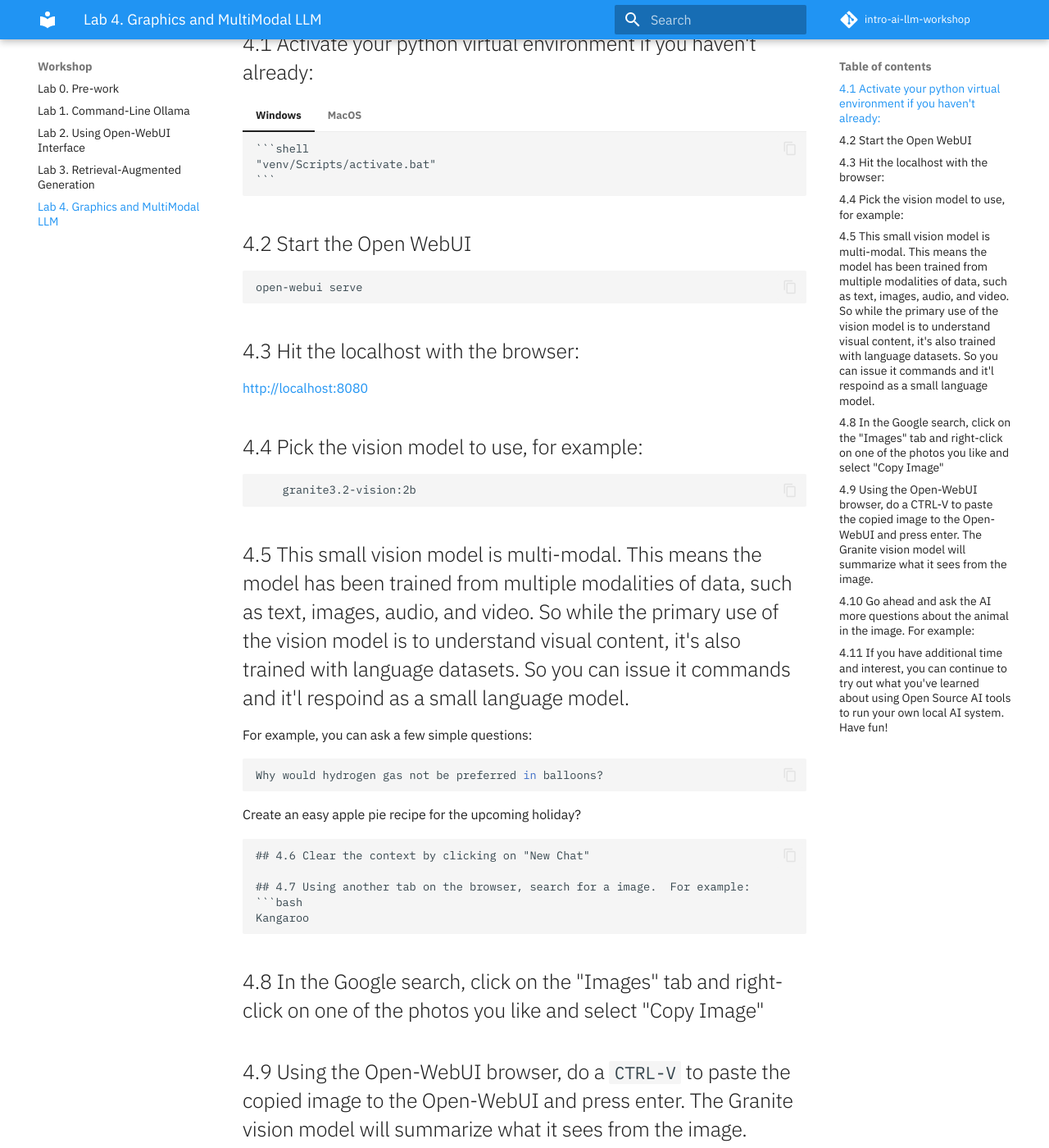
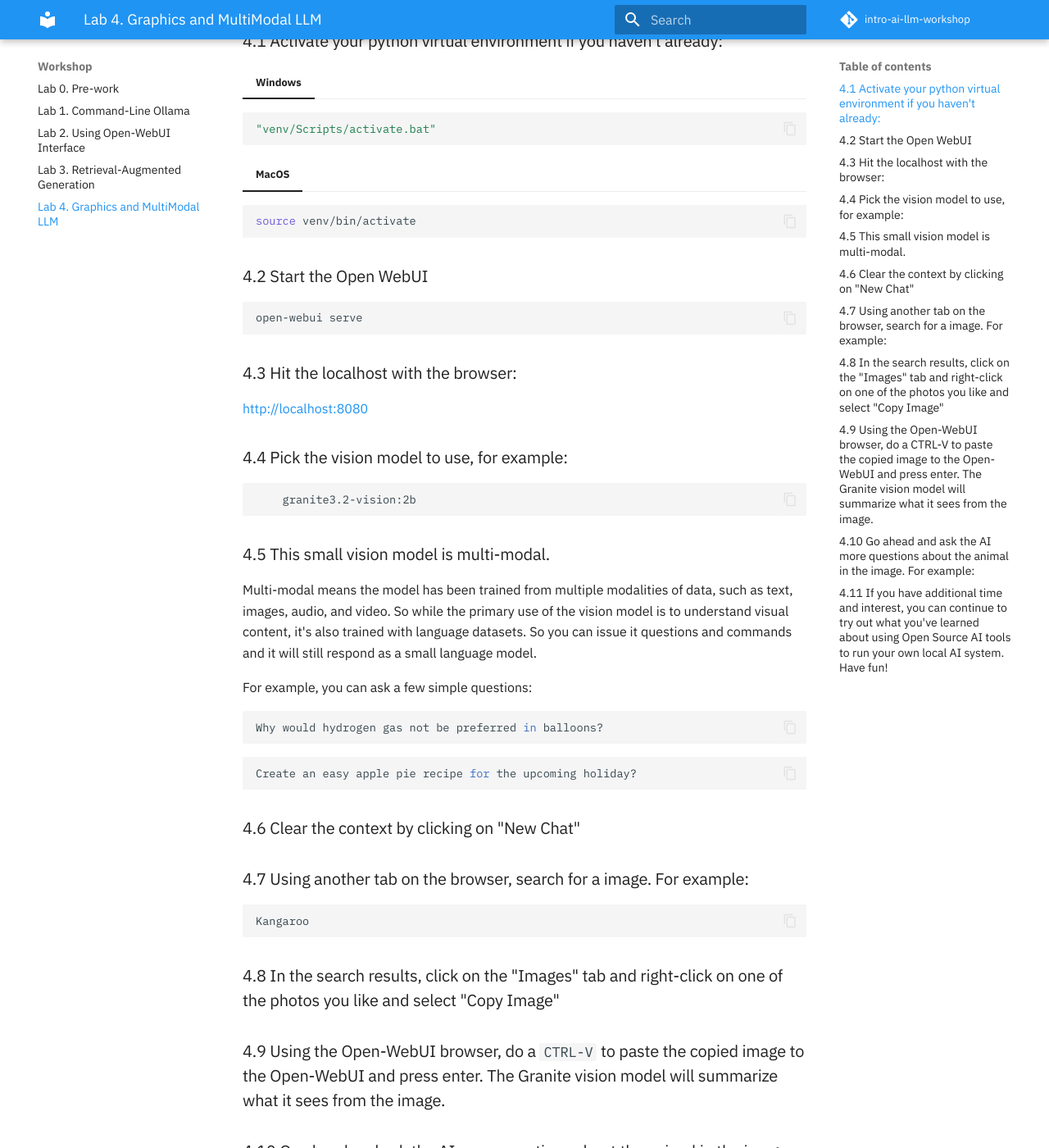
Before and after one commit to IBM/intro-ai-llm-workshop, an MkDocs documentation site: the page built from docs/lab-4/README.md, in a window 1280 px wide and 1400 px high, scrolled down 193 px. Shown: the whole window at 82% size. Built offline with MkDocs 1.6.1 and Material for MkDocs 9.7.7, drawn with Linux system fonts in a browser that asks for light colours; comment, search, counter and statistics services are not loaded.

Commit message:
formatting changes
Signed-off-by: James Busche <jbusche@us.ibm.com>

````diff
--- a/docs/lab-2/README.md
+++ b/docs/lab-2/README.md
@@ -1,21 +1,30 @@
 # Using Open-WebUI Interface
 
-## 2.1 Get into the python environment if you're not already there:
+### 2.1 Activate your python virtual environment if you haven't already:
+=== "Windows"
+```shell
+"venv/Scripts/activate.bat"
+```
 
-## 2.2 Start the Open WebUI
+=== "MacOS"
+```shell
+source venv/bin/activate
+```
+
+### 2.2 Start the Open WebUI
 ```bash
 open-webui serve
 ```
 
-## 2.3 Hit the localhost with the browser:
+### 2.3 Hit the localhost with the browser:
 [http://localhost:8080](http://localhost:8080/)
 
-## 2.4 Pick a model to use, for example:
+### 2.4 Pick a model to use, for example:
 ```shell
 granite3.3:8b
 ```
 
-## 2.5 Issue it some questions, try it out.  For example:
+### 2.5 Issue it some questions, try it out.  For example:
 ```bash
 Describe the water cycle in detail, mentioning evaporation, condensation, precipitation, and collection.
 ```
@@ -28,11 +37,11 @@
 ```bash
 explain your reasoning for why cats and dogs are not inherently better
 ```
-## 2.6 Clear the context by clicking on "New Chat"
+### 2.6 Clear the context by clicking on "New Chat"
 
-## 2.7 Give it clear instructions to change the behavior.  For example:
+### 2.7 Give it clear instructions to change the behavior.  For example:
 ```bash
 Only answer questions in rhyme. What was domesticated first, a dog or a cat?
 ```
 
-## 2.8 Clear the context by clicking on "New Chat"
+### 2.8 Clear the context by clicking on "New Chat"
--- a/docs/lab-3/README.md
+++ b/docs/lab-3/README.md
@@ -1,34 +1,41 @@
 # Retrieval-Augmented Generation
 
-## 3.1 In the Open-WebUI, switch to the smallest granite model:  granite3.3:2b
+### 3.1 In the Open-WebUI, switch to the smallest granite model:
+```bash
+granite3.3:2b
+```
 
-## 3.2 Click on "New Chat" so the context is clear
+### 3.2 Click on "New Chat" so the context is clear
 
-## 3.3 Ask it for:
+### 3.3 Ask it for:
 ```bash
 List the past and current CEOs of the IBM corporation from first to last.
 ```
 The answer isn't correct.
 
-## 3.4 Click on "New Chat" to clear the context
+### 3.4 Click on "New Chat" to clear the context
 
-## 3.5 Download a small text file with the correct list of IBM CEOs to your Downloads folder:
-	[IBM.txt](https://ibm.github.io/intro-ai-llm-workshop/resources/IBM.txt)
+### 3.5 Download a small text file with the correct list of IBM CEOs to your Downloads folder:
+[IBM.txt](https://ibm.github.io/intro-ai-llm-workshop/resources/IBM.txt)
 
-## 3.6 Click on the "+" and then Upload files
-	Upload the IBM.txt file that you just downloaded
+### 3.6 Click on the "+" and then Upload files
 
-## 3.7 Now ask it our question about the CEOs of IBM:
+Upload the IBM.txt file that you just downloaded
+
+### 3.7 Now ask it our question about the CEOs of IBM:
 ```bash
 List all the past and current CEOs of the IBM corporation from first to last.
 ```
+The answer should now be correct. (For example, always before it forgets Jon Akers)
 
-## 3.8 We can also find and download to pdf from Wikipedia:
-[History of IBM](https://en.wikipedia.org/wiki/History_of_IBM)
-	- On the right, click on "Tools" and Click on "Download as PDF"
-## 3.9 Then use this History_of_IBM.pdf as a RAG by clicking on the + and adding "History_of_IBM.pdf" as a file.
+### 3.8 We can also find and download information to pdf from Wikipedia:
+For example: [History of IBM](https://en.wikipedia.org/wiki/History_of_IBM)
 
-## 3.10 Then use the Open-WebUI to ask more questions about IBM.
+### 3.9  On the right, click on "Tools" and Click on "Download as PDF"
+
+### 3.10 Then use this History_of_IBM.pdf as a RAG by clicking on the + and adding "History_of_IBM.pdf" as a file.
+
+### 3.11 Then use the Open-WebUI to ask more questions about IBM.
 ```bash
 Who is the first female CEO of IBM?
 ```
--- a/docs/lab-4/README.md
+++ b/docs/lab-4/README.md
@@ -1,47 +1,49 @@
 # Graphics and MultiModal LLM
 
-## 4.1 Activate your python virtual environment if you haven't already:
+### 4.1 Activate your python virtual environment if you haven't already:
 === "Windows"
-        ```shell
-        "venv/Scripts/activate.bat"
-        ```
+```shell
+"venv/Scripts/activate.bat"
+```
 
 === "MacOS"
-        ```shell
-        source venv/bin/activate
-        ```
+```shell
+source venv/bin/activate
+```
 
-## 4.2 Start the Open WebUI
+### 4.2 Start the Open WebUI
 ```bash
 open-webui serve
 ```
-## 4.3 Hit the localhost with the browser:
+### 4.3 Hit the localhost with the browser:
 [http://localhost:8080](http://localhost:8080/)
 
-## 4.4 Pick the vision model to use, for example:
+### 4.4 Pick the vision model to use, for example:
         granite3.2-vision:2b
 
-## 4.5 This small vision model is multi-modal. This means the model has been trained from multiple modalities of data, such as text, images, audio, and video. So while the primary use of the vision model is to understand visual content, it's also trained with language datasets.  So you can issue it commands and it'l respoind as a small language model.
+### 4.5 This small vision model is multi-modal.
+Multi-modal means the model has been trained from multiple modalities of data, such as text, images, audio, and video. So while the primary use of the vision model is to understand visual content, it's also trained with language datasets.  So you can issue it questions and commands and it will still respond as a small language model.
 
 For example, you can ask a few simple questions:
 ```bash
 Why would hydrogen gas not be preferred in balloons?
 ```
+```bash
 Create an easy apple pie recipe for the upcoming holiday?
 ```
-## 4.6 Clear the context by clicking on "New Chat"
+### 4.6 Clear the context by clicking on "New Chat"
 
-## 4.7 Using another tab on the browser, search for a image.  For example:
+### 4.7 Using another tab on the browser, search for a image.  For example:
 ```bash
 Kangaroo
 ```
-## 4.8 In the Google search, click on the "Images" tab and right-click on one of the photos you like and select "Copy Image"
+### 4.8 In the search results, click on the "Images" tab and right-click on one of the photos you like and select "Copy Image"
 
-## 4.9 Using the Open-WebUI browser, do a `CTRL-V` to paste the copied image to the Open-WebUI and press enter. The Granite vision model will summarize what it sees from the image.
+### 4.9 Using the Open-WebUI browser, do a `CTRL-V` to paste the copied image to the Open-WebUI and press enter. The Granite vision model will summarize what it sees from the image.
 
-## 4.10 Go ahead and ask the AI more questions about the animal in the image.  For example:
+### 4.10 Go ahead and ask the AI more questions about the animal in the image.  For example:
 ```bash
 What is the lifespan for the animal in the photo?
 ```
 
-## 4.11 If you have additional time and interest, you can continue to try out what you've learned about using Open Source AI tools to run your own local AI system.  Have fun!
+### 4.11 If you have additional time and interest, you can continue to try out what you've learned about using Open Source AI tools to run your own local AI system.  Have fun!
````
Also changed, not shown: docs/lab-1/README.md (+13 -10 lines), docs/pre-work/README.md (+7 -7 lines).
